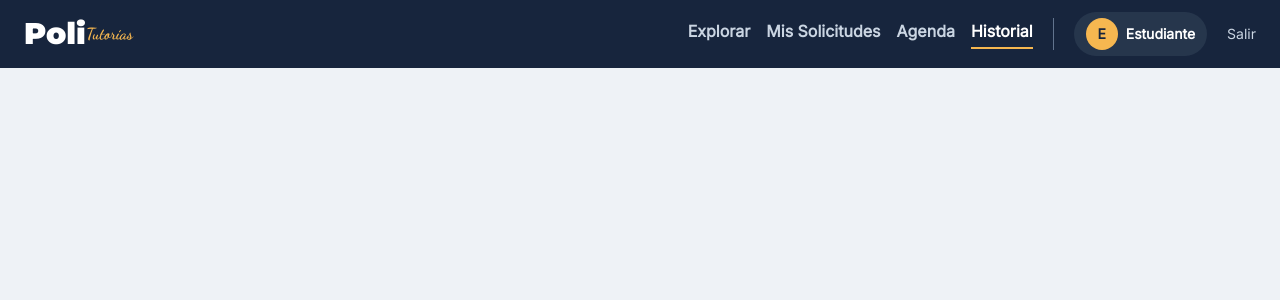
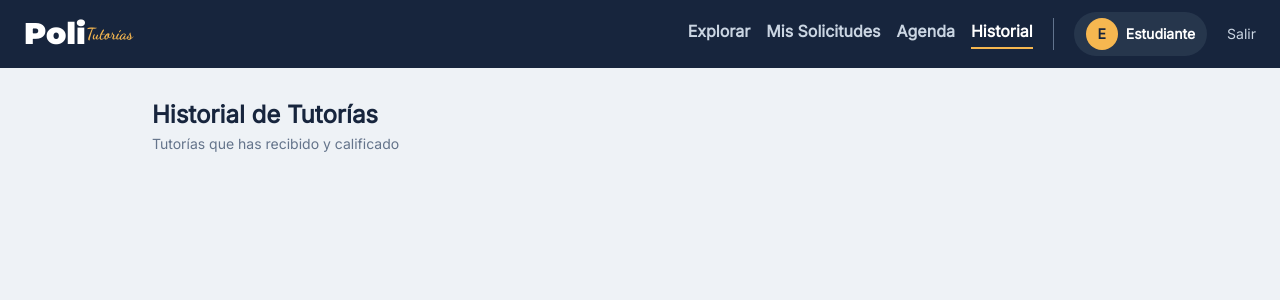
Before and after one commit to PoliTutorias/politutorias-frontend, a Next.js app: page /historial in a window 1280 px wide. Shown: the top 300 px of the page. Built offline with nearby package versions, Linux system fonts and the light colour scheme.

Commit message:
HU40-T07 feat(ui): maquetar contenedor principal y título de la página de historial

```diff
--- a/src/app/historial/page.tsx
+++ b/src/app/historial/page.tsx
@@ -15,6 +15,15 @@ export default async function HistorialTutoriasPage({ searchParams }: HistorialP
       <AppNavBar role="student" activeItem="historial" />
 
       <main className="mx-auto w-full max-w-5xl px-6 py-8">
+        <h1 className="text-2xl font-bold leading-tight text-primary">
+          Historial de Tutorías
+        </h1>
+        <p className="mt-1 text-sm text-[#64748b]">
+          Tutorías que has recibido y calificado
+        </p>
+
+        <section className="mt-8 flex flex-col gap-5">
+        </section>
       </main>
     </div>
   );
```
